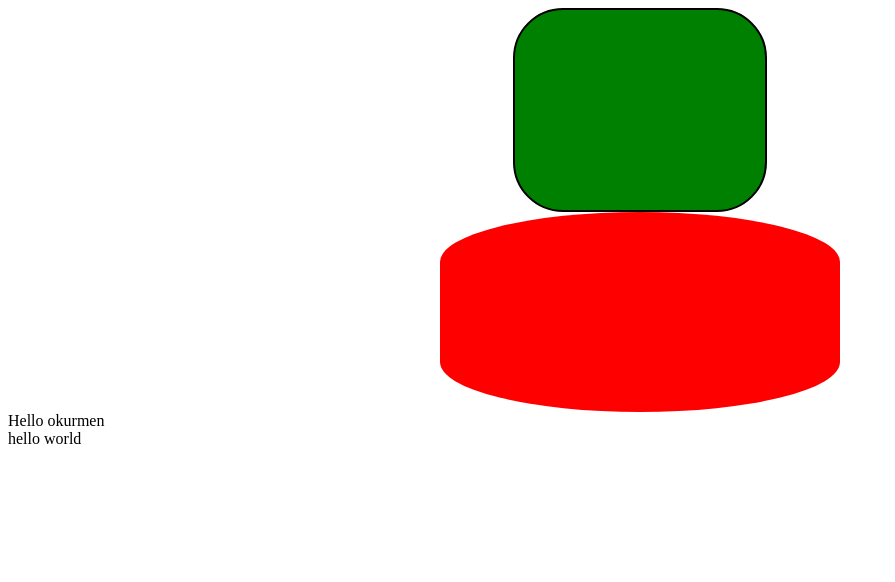
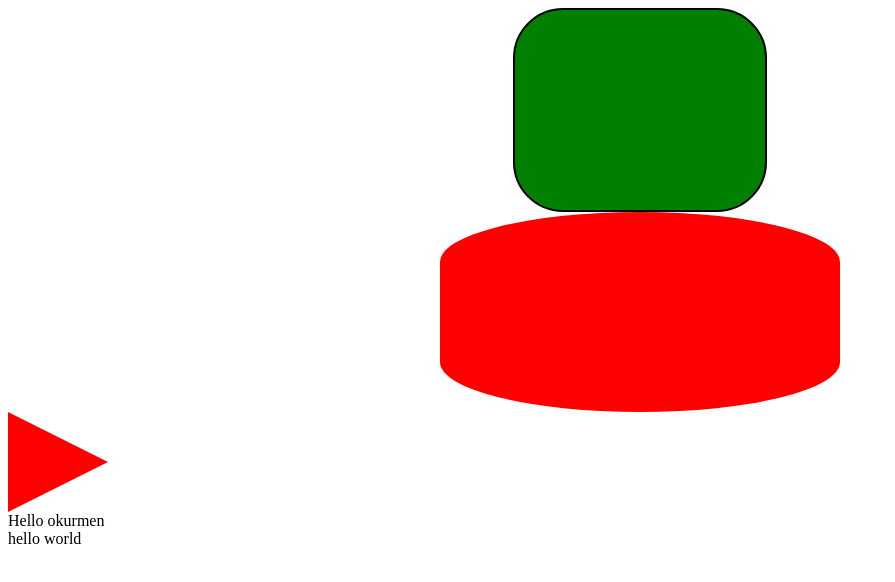
Before and after one commit to janara08/first-project, a plain HTML site: page index.html in a window 1280 px wide. Shown: the whole page, without its empty margins (0-895 px from the left). Drawn offline with Linux system fonts and the light colour scheme.

Commit message:
added figers

```diff
--- a/index.html
+++ b/index.html
@@ -10,6 +10,7 @@
     <div class="box"></div>
 
     <div class="content"></div>
+    <div class="figers"></div>
 
 
 
--- a/index.js
+++ b/index.js
@@ -1,2 +1,3 @@
-let box = document.querySelector("box")
-let content = document.querySelector("content")
+let box = document.querySelector("box");
+let content = document.querySelector("content");
+let figers = document.querySelector("figers");
--- a/style.css
+++ b/style.css
@@ -15,3 +15,17 @@
         border-radius: 200px / 50px;
         margin: 0 auto;
       }
+    .content:hover {
+       background-color: blue;
+    }
+.figers {
+
+        width: 0;
+        height: 0;
+        border-top: 50px solid transparent;
+        border-left: 100px solid red;
+        border-bottom: 50px solid transparent;
+      }
+    .figers:hover {
+        background-color: blueviolet;
+    }
```
